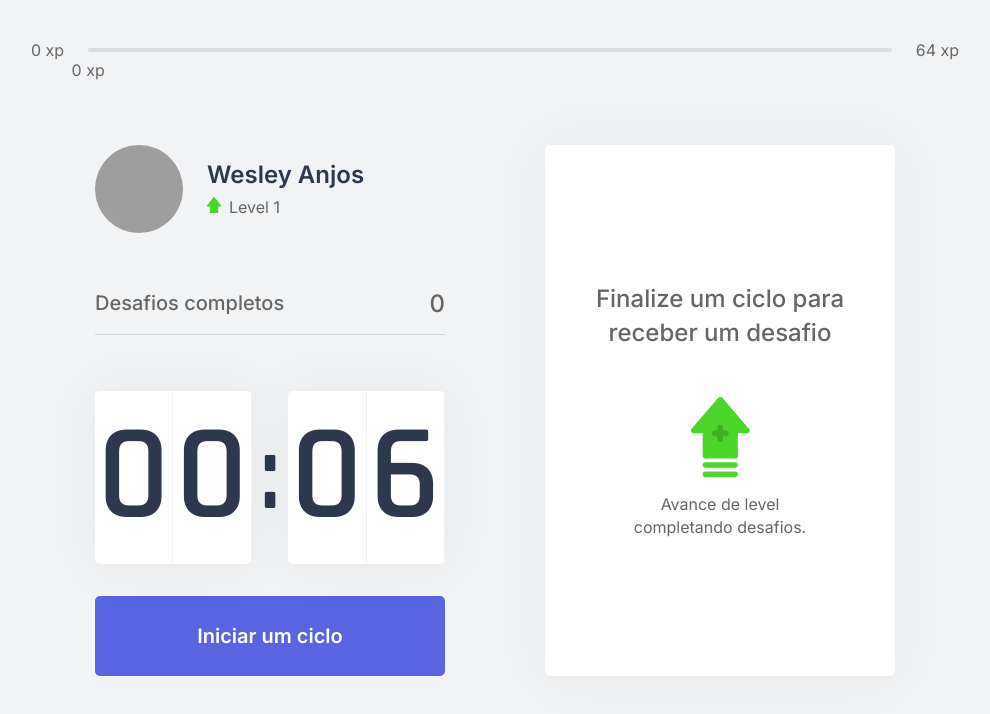
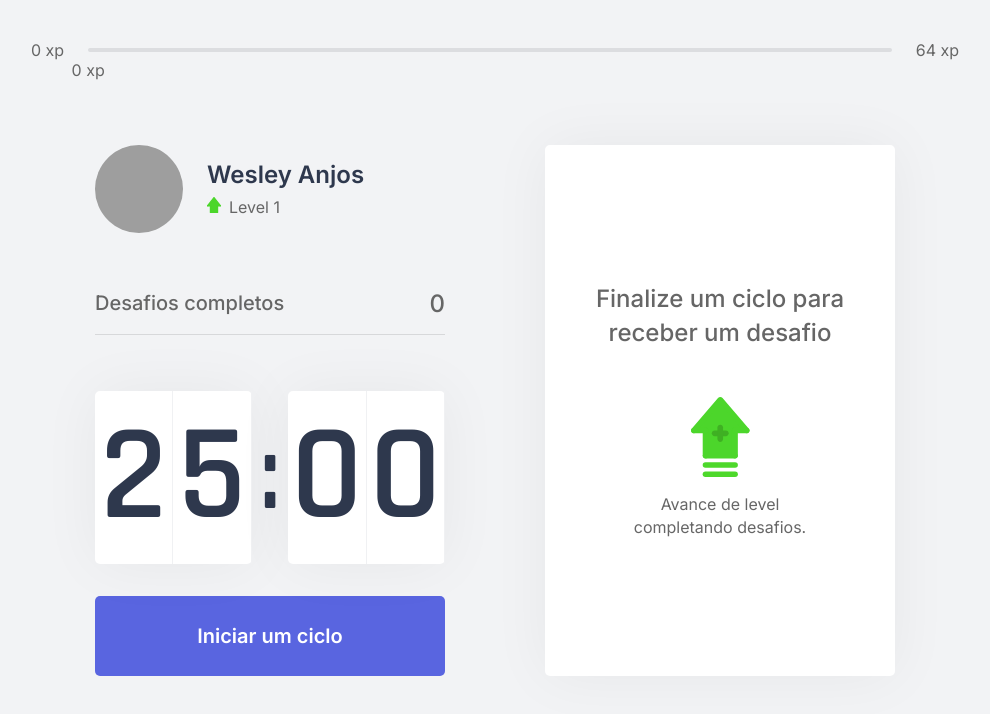
Before and after one commit to SrWess/MoveIt, a Next.js app: page /home in a window 1280 px wide. Shown: the top 714 px of the page, without its empty margins (145-1135 px from the left). Built offline with nearby package versions, Linux system fonts and the light colour scheme; grey boxes are pictures that could not be loaded.

Commit message:
Setting Countdown default

```diff
--- a/src/components/Countdown.tsx
+++ b/src/components/Countdown.tsx
@@ -8,7 +8,7 @@ let countdownTimeout: NodeJS.Timeout;
 export function Countdown() {
   const { startNewChallenge } = useContext(ChallengeContext)
 
-  const [time, setTime] = useState(0.1 * 60);
+  const [time, setTime] = useState(25 * 60);
   const [isActive, setIsActive] = useState(false);
   const [hasFinished, setHasFinished] = useState(false);
 
@@ -25,7 +25,7 @@ export function Countdown() {
   function resetCountdown() {
     clearTimeout(countdownTimeout);
     setIsActive(false);
-    setTime(0.1 * 60);
+    setTime(25 * 60);
   }
 
   useEffect(() => {
```
